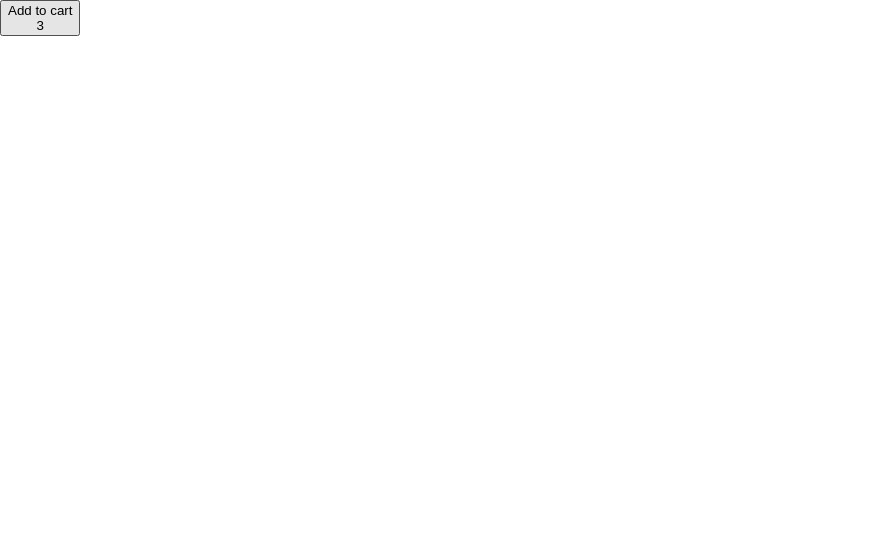
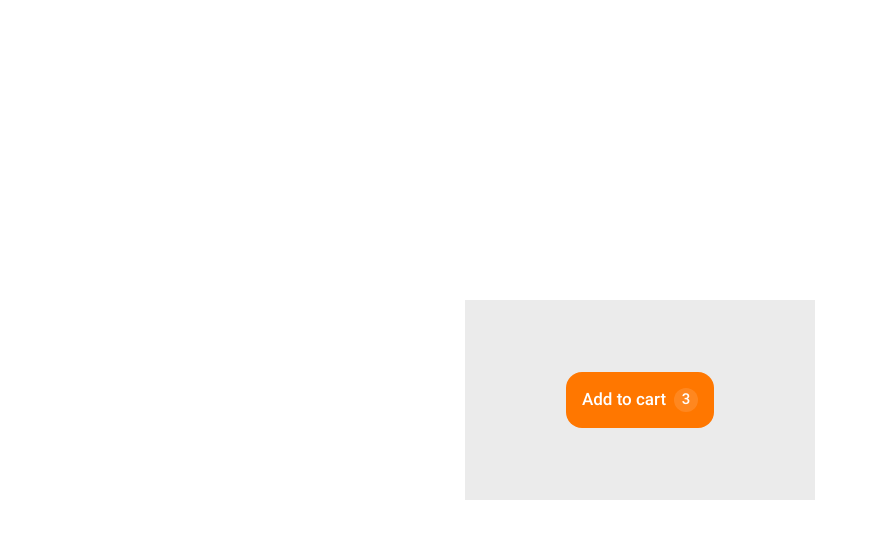
Before and after one commit to Bellerofonty/compound-components-demo, a React (Create React App) app: page / in a window 1280 px wide. Shown: the top 538 px of the page, without its empty margins (0-878 px from the left). Built offline with nearby package versions, Linux system fonts and the light colour scheme.

Commit message:
styles, fonts

```diff
--- a/src/index.css
+++ b/src/index.css
@@ -1,20 +1,56 @@
+@import "normalize.css";
+@font-face {
+  font-family: "Roboto";
+  src: url("./fonts/Roboto-Medium.woff2") format("woff2");
+  font-weight: 500;
+  font-style: normal;
+  font-display: swap;
+}
 body {
   margin: 0;
-  font-family: -apple-system, BlinkMacSystemFont, 'Segoe UI', 'Roboto', 'Oxygen',
-    'Ubuntu', 'Cantarell', 'Fira Sans', 'Droid Sans', 'Helvetica Neue',
-    sans-serif;
+  font-family: -apple-system, BlinkMacSystemFont, 'Segoe UI', 'Roboto', 'Oxygen', 'Ubuntu', 'Cantarell', 'Fira Sans', 'Droid Sans', 'Helvetica Neue', sans-serif;
   -webkit-font-smoothing: antialiased;
   -moz-osx-font-smoothing: grayscale;
 }
-
-code {
-  font-family: source-code-pro, Menlo, Monaco, Consolas, 'Courier New',
-    monospace;
-}
-
-.app {
+.container {
   display: flex;
   align-items: center;
   justify-content: center;
   height: 100vh;
 }
+.button {
+  display: flex;
+  width: fit-content;
+  height: fit-content;
+  padding: 16px;
+  border-radius: 16px;
+  border: none;
+  background: #f70;
+  align-items: center;
+  font-family: 'Roboto', sans-serif;
+  font-weight: 500;
+}
+.label {
+  color: #fff;
+  font-size: 17px;
+}
+.counter {
+  width: 24px;
+  height: 24px;
+  color: #fff;
+  font-size: 15px;
+  border-radius: 12px;
+  display: flex;
+  align-items: center;
+  justify-content: center;
+  margin-left: 8px;
+  background: rgba(255,255,255,0.122);
+}
+.product-card {
+  display: flex;
+  align-items: center;
+  justify-content: center;
+  height: 200px;
+  width: 350px;
+  background-color: #ebebeb;
+}
--- /dev/null
+++ b/src/index.styl
@@ -0,0 +1,58 @@
+@import "normalize.css"
+
+@font-face
+  font-family "Roboto"
+  src url("./fonts/Roboto-Medium.woff2") format("woff2")
+  font-weight 500
+  font-style normal
+  font-display swap
+
+body
+  margin 0
+  font-family -apple-system, BlinkMacSystemFont, 'Segoe UI', 'Roboto', 'Oxygen', 'Ubuntu', 'Cantarell', 'Fira Sans', 'Droid Sans', 'Helvetica Neue', sans-serif
+  -webkit-font-smoothing antialiased
+  -moz-osx-font-smoothing grayscale
+
+.container
+  display flex
+  align-items center
+  justify-content center
+  height 100vh
+
+.button
+  display flex
+  width fit-content
+  height fit-content
+  padding 16px
+  border-radius 16px
+  border none
+  background #FF7700
+  align-items center
+
+  font-family 'Roboto', sans-serif
+  font-weight 500
+
+
+.label
+    color #FFFFFF
+    font-size 17px
+
+  .counter
+    width 24px
+    height 24px
+    color #FFFFFF
+    font-size 15px
+    border-radius 12px
+    display flex
+    align-items center
+    justify-content center
+    margin-left 8px
+    background: #FFFFFF1F
+
+.product-card
+  display flex
+  align-items center
+  justify-content center
+  height 200px
+  width 350px
+  background-color #ebebeb
```
Also changed, not shown: src/fonts/Roboto-Medium.woff2 (added), src/normalize.css (added).
